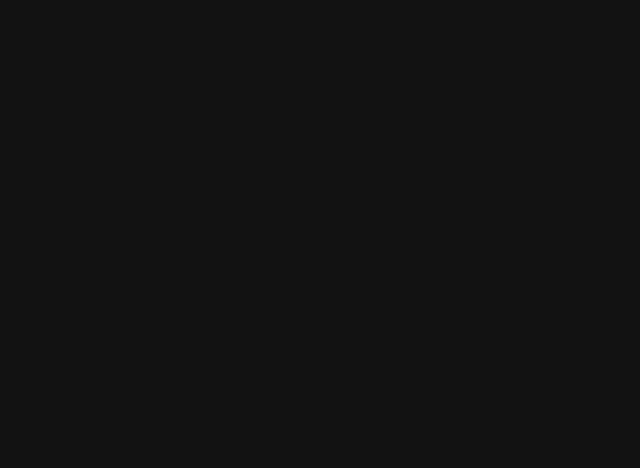
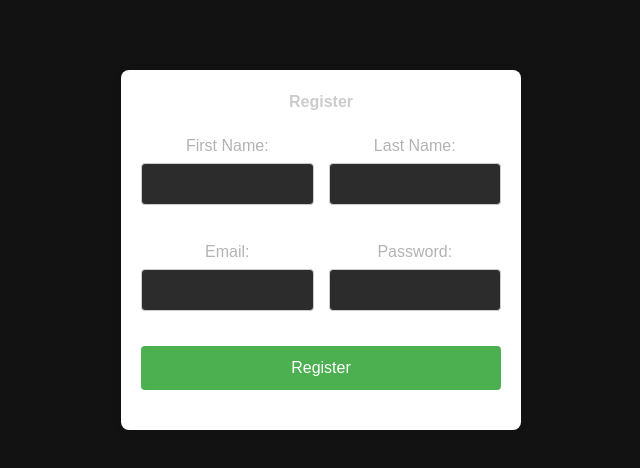
Before and after one commit to Kenneth2804/Reactfb, a React (Create React App) app: page /form in a window 1280 px wide. Before the commit this address had no page. Shown: the top 468 px of the page, without its empty margins (319-959 px from the left). Built offline with nearby package versions, Linux system fonts and the light colour scheme.

Commit message:
Formulario, Estrellas, paginado

```diff
--- a/src/App.js
+++ b/src/App.js
@@ -26,6 +26,9 @@ import YouTubePlayer from './components/YoutubePlayer';
 import Ahorcado from './components/Ahorcado';
 import ConvertidorTemperatura from './components/ConvertidorTemperatura';
 import MostrarOcultarPassword from './components/MostrarOcultarPassword;';
+import Paginado from './components/Paginado';
+import Formulario from './components/Formulario';
+import StarRating from './components/StarRating';
 
 function App() {
   return (
@@ -34,7 +37,10 @@ function App() {
       <Routes>
 
         <Route path='/' element={<Paint />} />
+        <Route path='/star' element={<StarRating />} />
+        <Route path='/form' element={<Formulario />} />
         <Route path='/a' element={<Ahorcado />} />
+        <Route path='/pa' element={<Paginado />} />
         <Route path='/vivo' element={<MostrarOcultarPassword />} />
         <Route path='/temp' element={<ConvertidorTemperatura />} />
         <Route path='/login' element={<Login />} />
--- /dev/null
+++ b/src/components/Formulario.jsx
@@ -0,0 +1,88 @@
+import React, {useState} from 'react'
+import "../styles/formulario.css"
+
+export default function Formulario() {
+
+    const [form, setForm] = useState({
+        firstName: '',
+        lastName: '',
+        email: '',
+        password: '',
+      });
+
+      const handleChange = (e) => {
+        setForm({
+          ...form,
+          [e.target.name]: e.target.value,
+        });
+      };
+
+      const handleSubmit = (e) => {
+        e.preventDefault();
+        console.log('Form submitted:', form);
+      };
+
+
+
+  return (
+    <div className="register-card">
+    <h2>Register</h2>
+    <form onSubmit={handleSubmit} className="register-form">
+
+    <div className="form-group">
+        <label htmlFor="firstName">First Name:</label>
+        <input
+          type="text"
+          id="firstName"
+          name="firstName"
+          value={form.firstName}
+          onChange={handleChange}
+          required
+        />
+      </div>
+
+      <div className="form-group">
+        <label htmlFor="lastName">Last Name:</label>
+        <input
+          type="text"
+          id="lastName"
+          name="lastName"
+          value={form.lastName}
+          onChange={handleChange}
+          required
+        />
+      </div>
+
+      <div className="form-group">
+        <label htmlFor="email">Email:</label>
+        <input
+          type="email"
+          id="email"
+          name="email"
+          value={form.email}
+          onChange={handleChange}
+          required
+        />
+      </div>
+
+      <div className="form-group">
+        <label htmlFor="password">Password:</label>
+        <input
+          type="password"
+          id="password"
+          name="password"
+          value={form.password}
+          onChange={handleChange}
+          required
+        />
+      </div>
+
+      <div className="form-group full-width">
+        <button type="submit" className="register-button">Register</button>
+      </div>
+
+    </form>
+
+    </div>
+  )
+}
--- /dev/null
+++ b/src/components/Paginado.jsx
@@ -0,0 +1,57 @@
+import React, {useState} from 'react'
+import '../styles/paginado.css';
+
+export default function Paginado() {
+    const datos = ['Elemento 1', 'Elemento 2', 'Elemento 3', 'Elemento 4', 'Elemento 5'];
+    const [paginaActual, setPaginaActual] = useState(1);
+    const elementosPorPagina = 2;
+
+    const indiceUltimoElemento = paginaActual * elementosPorPagina;
+    const indicePrimerElemento = indiceUltimoElemento - elementosPorPagina;
+    const elementosActuales = datos.slice(indicePrimerElemento, indiceUltimoElemento);
+
+    const totalPaginas = Math.ceil(datos.length / elementosPorPagina);
+    const cambiarPagina = (numeroPagina) => setPaginaActual(numeroPagina);
+
+    const renderNumerosPaginas = () => {
+        return [...Array(totalPaginas)].map((_, index) => (
+          <span
+            key={index}
+            onClick={() => cambiarPagina(index + 1)}
+            className={`numeroPagina ${paginaActual === index + 1 ? 'numeroPaginaActivo' : ''}`}
+          >
+            {index + 1}
+          </span>
+        ));
+      };
+
+  return (
+    <div className="contenedor">
+    <ul className="lista">
+      {elementosActuales.map((elemento, index) => (
+        <li key={index} className="item">{elemento}</li>
+      ))}
+    </ul>
+
+    <div className="paginador">
+        <button
+          onClick={() => cambiarPagina(paginaActual - 1)}
+          className={`boton ${paginaActual === 1 ? 'botonDeshabilitado' : ''}`}
+          disabled={paginaActual === 1}
+        >
+          Anterior
+        </button>
+        {renderNumerosPaginas()}
+        <button
+          onClick={() => cambiarPagina(paginaActual + 1)}
+          className={`boton ${paginaActual === totalPaginas ? 'botonDeshabilitado' : ''}`}
+          disabled={paginaActual === totalPaginas}
+        >
+          Siguiente
+        </button>
+      </div>
+
+
+    </div>
+  )
+}
--- /dev/null
+++ b/src/components/StarRating.jsx
@@ -0,0 +1,32 @@
+import React, {useState} from 'react'
+
+export default function StarRating({ totalStars = 5 }) {
+
+    const [rating, setRating] = useState(0);
+
+    const handleRating = (rate) => {
+      setRating(rate);
+    };
+
+  return (
+    <div>
+{[...Array(totalStars)].map((_, index) => (
+   <span
+    key={index}
+    onClick={() => handleRating(index + 1)}
+    style={{
+      cursor: 'pointer',
+      color: index < rating ? '#ffd700' : '#ccc',
+      fontSize: '2rem'
+    }}
+        >
+     ★
+ </span>
+      ))}
+        <p style={{color:'white'}}>
+        Rating: {rating} / {totalStars}
+        </p>
+
+    </div>
+  )
+}
--- /dev/null
+++ b/src/styles/formulario.css
@@ -0,0 +1,54 @@
+.register-card {
+    max-width: 400px;
+    margin: 50px auto;
+    padding: 20px;
+    border-radius: 8px;
+    box-shadow: 0 2px 10px rgba(0, 0, 0, 0.1);
+    background-color: #fff;
+  }
+
+  .register-card h2 {
+    text-align: center;
+    margin-bottom: 20px;
+  }
+
+  .register-form {
+    display: grid;
+    grid-template-columns: 1fr 1fr;
+    gap: 15px;
+  }
+
+  .form-group {
+    display: flex;
+    flex-direction: column;
+  }
+
+  .form-group label {
+    margin-bottom: 5px;
+  }
+
+  .form-group input {
+    padding: 8px;
+    border-radius: 4px;
+    border: 1px solid #ccc;
+    box-sizing: border-box;
+  }
+
+  .full-width {
+    grid-column: span 2;
+  }
+
+  .register-button {
+    width: 100%;
+    padding: 10px;
+    background-color: #4CAF50;
+    color: white;
+    border: none;
+    border-radius: 4px;
+    cursor: pointer;
+    font-size: 16px;
+  }
+
+  .register-button:hover {
+    background-color: #45a049;
+  }
--- /dev/null
+++ b/src/styles/paginado.css
@@ -0,0 +1,57 @@
+.contenedor {
+    text-align: center;
+    margin-top: 50px;
+    font-family: Arial, sans-serif;
+  }
+
+  .lista {
+    list-style: none;
+    padding: 0;
+  }
+
+  .item {
+    background-color: #f4f4f4;
+    margin: 10px 0;
+    padding: 10px;
+    border-radius: 5px;
+    box-shadow: 0 2px 5px rgba(0, 0, 0, 0.1);
+  }
+
+  .paginador {
+    display: inline-flex;
+    align-items: center;
+    margin-top: 20px;
+  }
+
+  .boton {
+    background-color: #007bff;
+    color: #fff;
+    border: none;
+    border-radius: 5px;
+    padding: 8px 16px;
+    margin: 0 5px;
+    cursor: pointer;
+    transition: background-color 0.3s;
+  }
+
+  .botonDeshabilitado {
+    background-color: #d6d6d6;
+    cursor: not-allowed;
+  }
+
+  .botonActivo {
+    background-color: #0056b3;
+  }
+
+  .numeroPagina {
+    padding: 8px 16px;
+    margin: 0 5px;
+    cursor: pointer;
+    transition: background-color 0.3s;
+  }
+
+  .numeroPaginaActivo {
+    background-color: #0056b3;
+    color: #fff;
+    border-radius: 5px;
+  }
```
